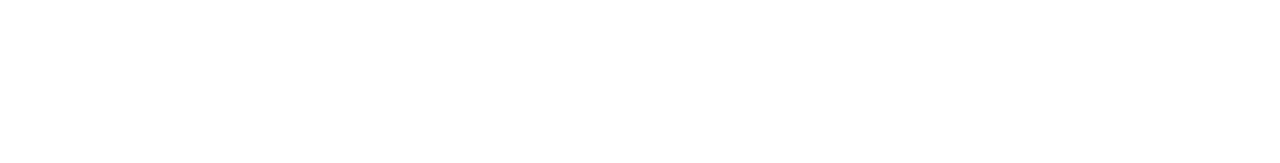
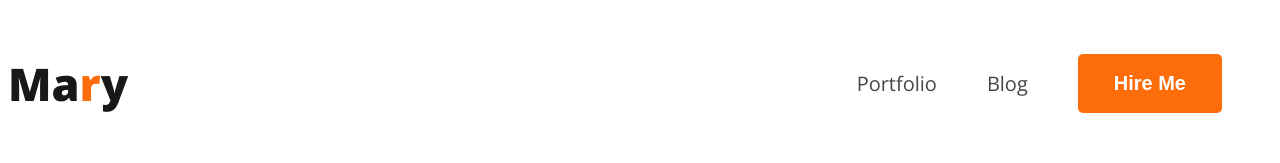
Before and after one commit to omor777/developer-portfolio, a plain HTML site: page index.html in a window 1280 px wide. Drawn offline with nearby package versions, Linux system fonts and the light colour scheme.

Commit message:
navbar completed

```diff
--- a/index.html
+++ b/index.html
@@ -4,16 +4,20 @@
     <meta charset="UTF-8" />
     <meta name="viewport" content="width=device-width, initial-scale=1.0" />
     <title>Web Developer Portfolio</title>
+    <link rel="stylesheet" href="styles/portfolio.css" />
   </head>
   <body>
     <header>
-
+      <nav>
+        <h3 class="nav-title">Ma<span class="text-primary">r</span>y</h3>
+        <ul>
+          <li><a href="#">Portfolio</a></li>
+          <li><a href="#">Blog</a></li>
+          <li><button class="btn-primary">Hire Me</button></li>
+        </ul>
+      </nav>
     </header>
-    <main>
-
-    </main>
-    <footer>
-
-    </footer>
+    <main></main>
+    <footer></footer>
   </body>
 </html>
--- /dev/null
+++ b/styles/portfolio.css
@@ -0,0 +1,50 @@
+@import url("https://fonts.googleapis.com/css2?family=Open+Sans:wght@300;400;500;600;700;800&display=swap");
+
+/* common shared styles */
+body {
+  font-family: "Open Sans", sans-serif;
+}
+.text-primary {
+  color: #fd6e0a;
+}
+
+.btn-primary {
+  border-radius: 5px;
+  background: #fd6e0a;
+  padding: 18px 36px;
+  color: #fff;
+  font-size: 20px;
+  font-weight: 700;
+  border: none;
+  outline: none;
+  cursor: pointer;
+}
+/* nav related styles */
+nav {
+  display: flex;
+  justify-content: space-between;
+  align-items: center;
+}
+
+.nav-title {
+  color: #181818;
+  font-size: 45px;
+  font-weight: 800;
+}
+
+nav > ul {
+  display: flex;
+  align-items: center;
+}
+
+nav li {
+  list-style: none;
+  margin-right: 50px;
+}
+
+nav a {
+  text-decoration: none;
+  color: #474747;
+  font-size: 20px;
+  font-weight: 400;
+}
```
